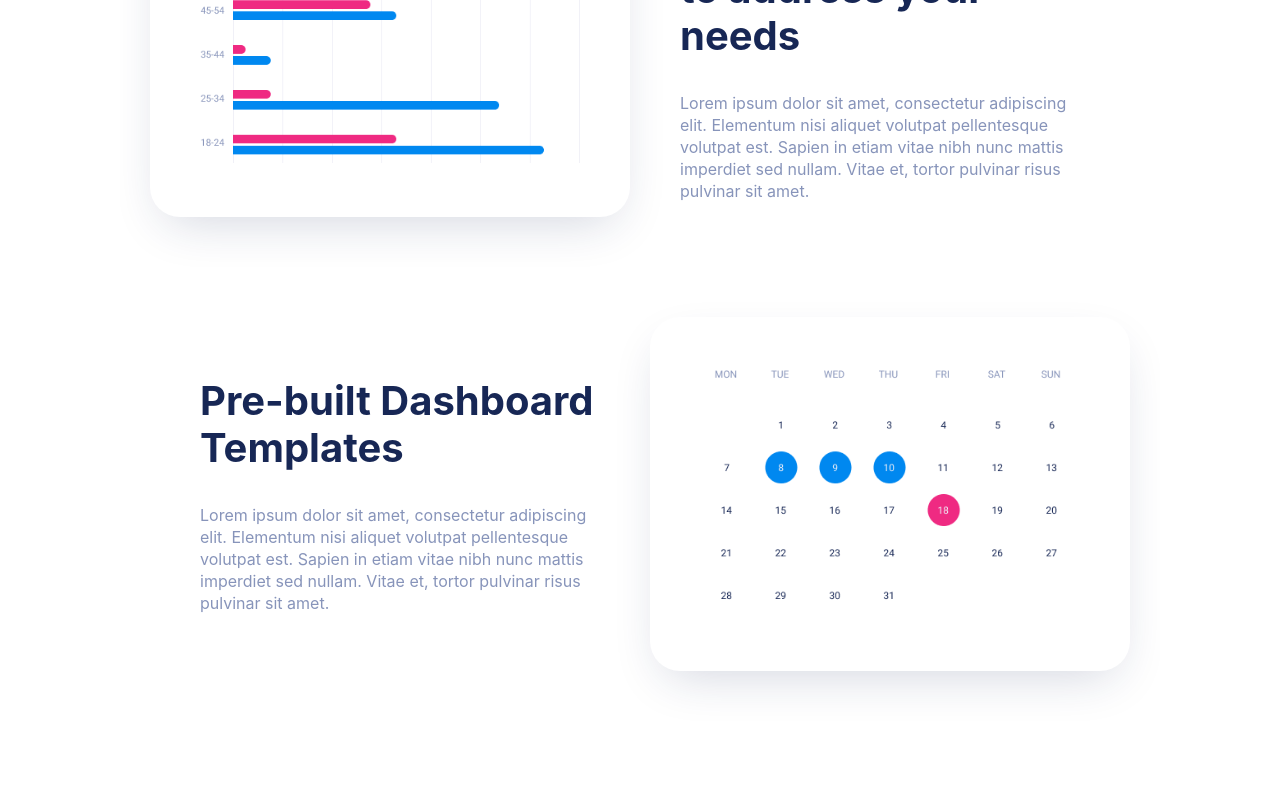
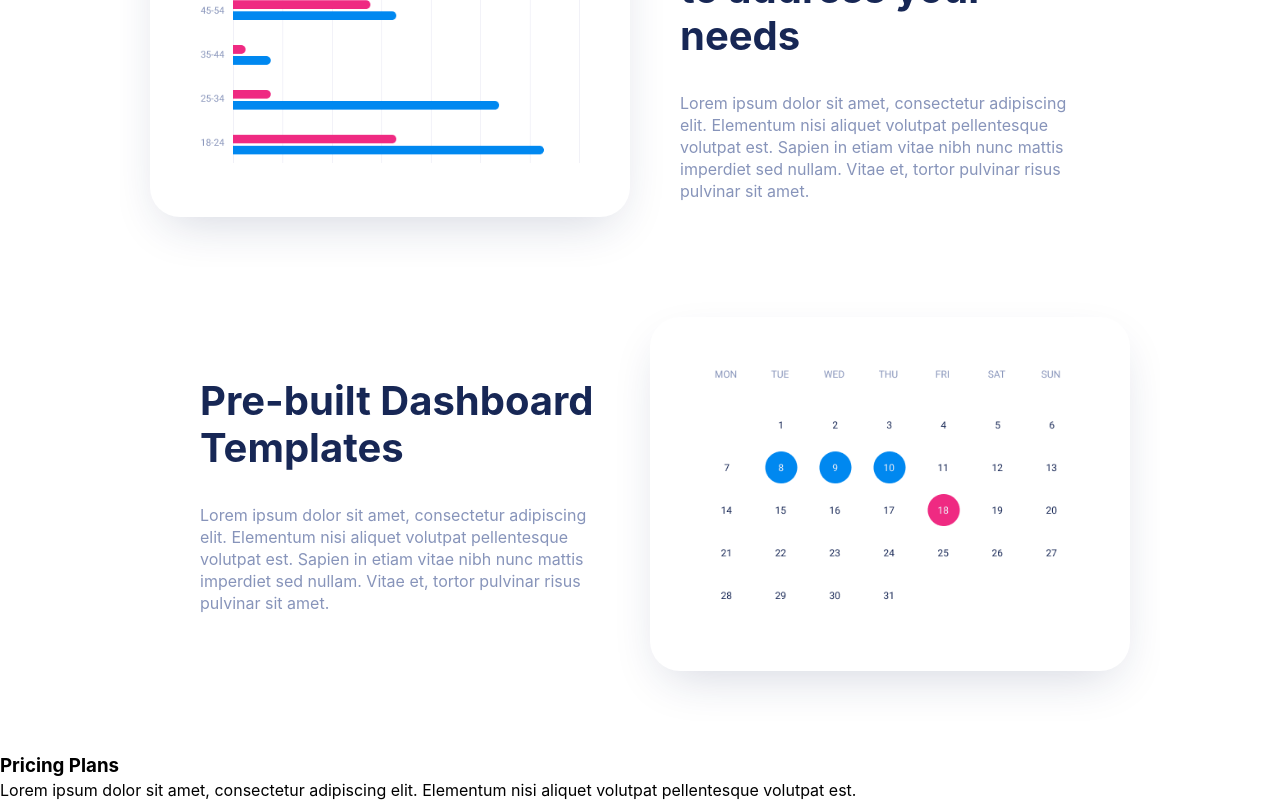
Before and after one commit to mateombar/analytics, a React (Create React App) app: page / in a window 1280 px wide. Shown: the part 1973-2773 px from the top of the page. Before the commit the page ends 2724 px from the top, so only its background shows below. Built offline with nearby package versions, Linux system fonts and the light colour scheme.

Commit message:
[add] Plans

```diff
--- a/src/App.css
+++ b/src/App.css
@@ -18,6 +18,10 @@ body {
 
 .top {
   background-image: url("./assets/svg/background-top.svg");
+  background-repeat: no-repeat;
+}
+.bot {
+  background-image: url("./assets/svg/background-bottom.svg");
   background-repeat: no-repeat;
 }
 
--- a/src/App.jsx
+++ b/src/App.jsx
@@ -6,6 +6,7 @@ import { Navbar } from "./components/Navbar";
 import { EditableTools } from "./components/EditableTools";
 import { ListOfFeatures } from "./components/ListOfFeatures";
 import { ListOFCharts } from "./components/ListOFCharts";
+import { Plans } from "./components/Plans";
 import "./App.css";
 
 function App() {
@@ -30,6 +31,9 @@ function App() {
         <ListOfFeatures />
         <ListOFCharts/>
       </main>
+      <div className="bot">
+        <Plans/>
+      </div>
     </>
   );
 }
--- /dev/null
+++ b/src/components/Plans.jsx
@@ -0,0 +1,32 @@
+import React, { useContext } from "react";
+import { Context } from "../context/Context";
+import EditableElement from "./EditableElement";
+export const Plans = () => {
+  const {
+    state: {
+      initialState: { isContentEditable },
+      tagContent: { plans },
+    },
+    setActualTextContent,
+  } = useContext(Context);
+  return (
+    <section className="plans">
+      <article className="plans__presentation">
+        <EditableElement
+          isContentEditable={isContentEditable}
+          onBlur={setActualTextContent}
+          key_name="plans.h1_presentation"
+        >
+          <h1 className="plans__title">{plans.h1_presentation}</h1>
+        </EditableElement>
+        <EditableElement
+          isContentEditable={isContentEditable}
+          onBlur={setActualTextContent}
+          key_name="plans.p_presentation"
+        >
+          <p className="plans__description">{plans.p_presentation}</p>
+        </EditableElement>
+      </article>
+    </section>
+  );
+};
--- a/src/context/txtTags.json
+++ b/src/context/txtTags.json
@@ -29,5 +29,26 @@
         "p_second": "Lorem ipsum dolor sit amet, consectetur adipiscing elit. Elementum nisi aliquet volutpat pellentesque volutpat est. Sapien in etiam vitae nibh nunc mattis imperdiet sed nullam. Vitae et, tortor pulvinar risus pulvinar sit amet.",
         "h1_third": "Pre-built Dashboard Templates",
         "p_third": "Lorem ipsum dolor sit amet, consectetur adipiscing elit. Elementum nisi aliquet volutpat pellentesque volutpat est. Sapien in etiam vitae nibh nunc mattis imperdiet sed nullam. Vitae et, tortor pulvinar risus pulvinar sit amet."
+    },
+    "plans":{
+        "h1_presentation": "Pricing Plans",
+        "p_presentation": "Lorem ipsum dolor sit amet, consectetur adipiscing elit. Elementum nisi aliquet volutpat pellentesque volutpat est. ",
+        "h1_title_card_1": "Starter",
+        "p_title_card_1": "up to 3 users",
+        "h1_number_card_1": "$29",
+        "p_number_card_1": "per month",
+        "btn_card_1": "Order",
+
+        "h1_title_card_2": "Standard",
+        "p_title_card_2": "up to 20 users",
+        "h1_number_card_2": "$99",
+        "p_number_card_2": "per month",
+        "btn_card_2": "Order",
+
+        "h1_title_card_3": "Premium",
+        "p_title_card_3": "up to 200 users",
+        "h1_number_card_3": "$299",
+        "p_number_card_3": "per month",
+        "btn_card_3": "Order"
     }
 }
```
